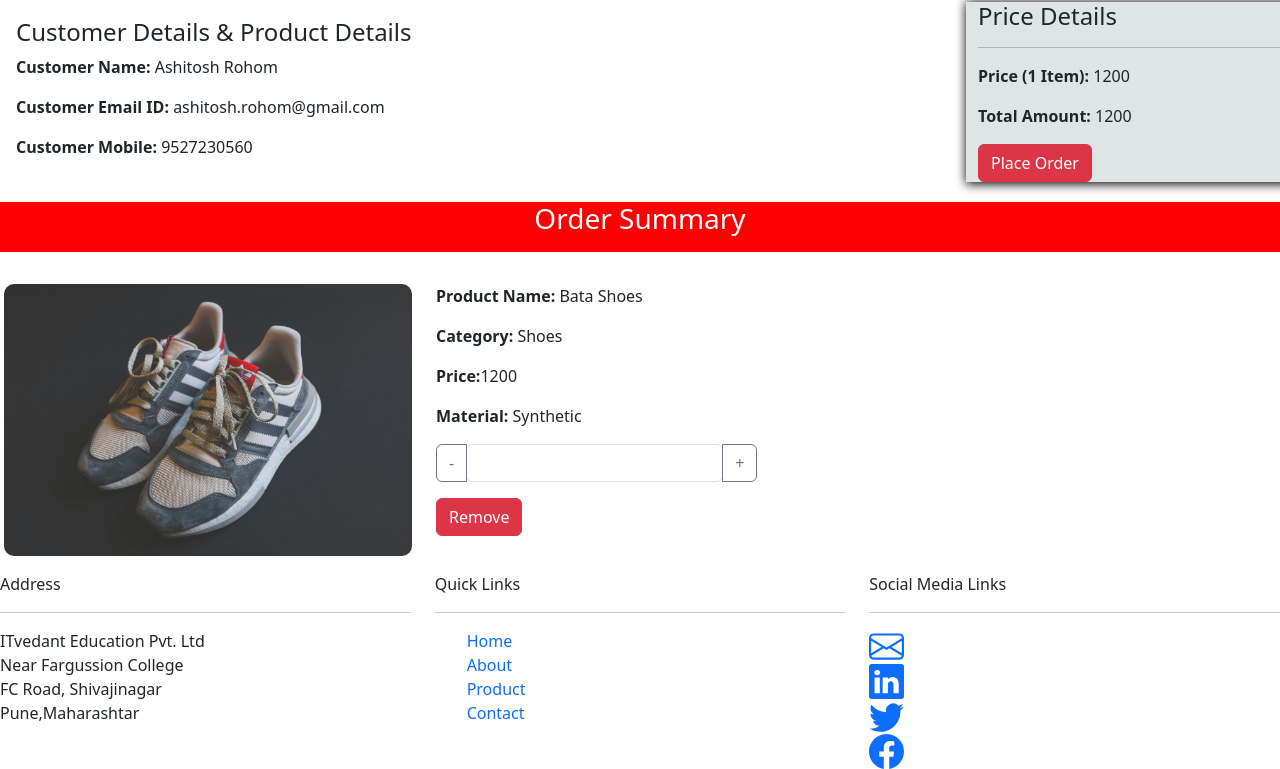
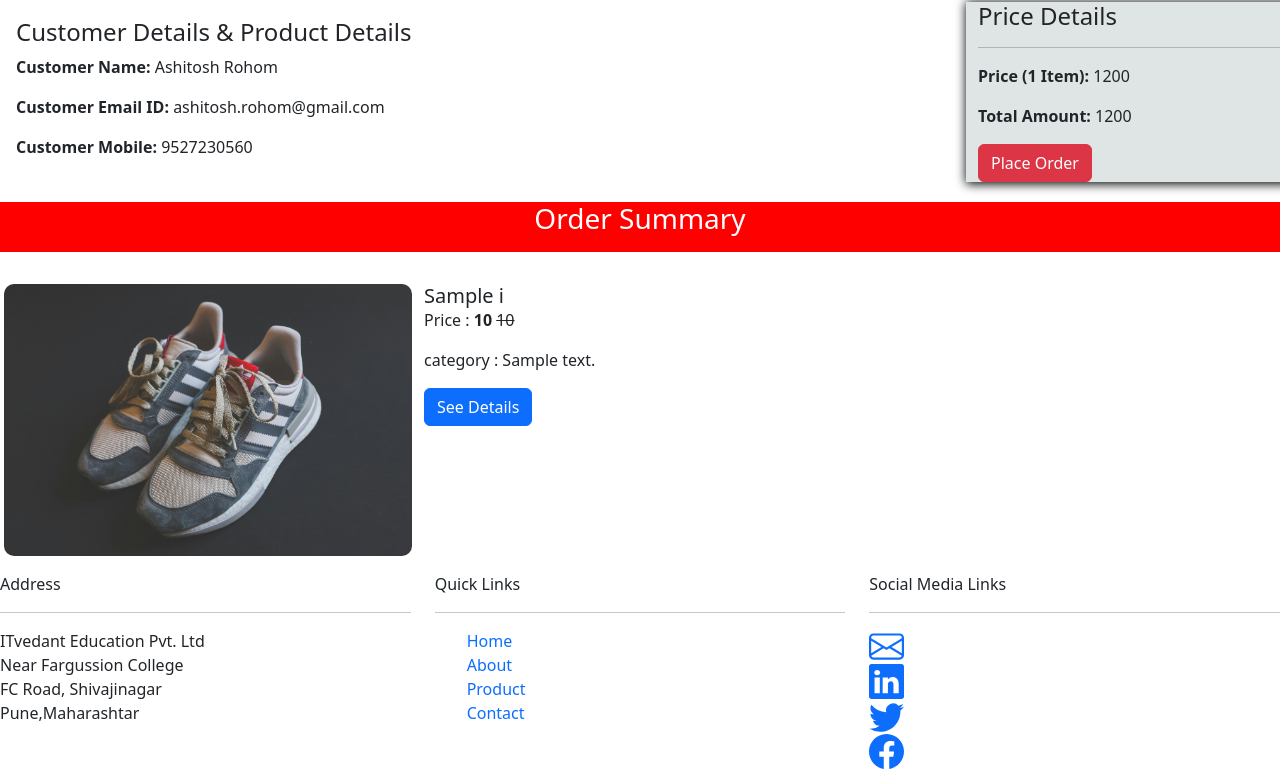
Before and after one commit to ashurohom/E-Commerce-Website, a Django app: template ecom/template/cart.html in a window 1280 px wide. Shown: the part 126-895 px from the top of the page. Run offline with Django 5.2, Linux system fonts and the light colour scheme; the template is opened without the code that fills it: most values are stand-ins (such as "Sample title", 1, 10 or a date in 2020); some libraries are stand-ins or nearby versions.

Commit message:
update view cart

```diff
--- a/ecom/template/cart.html
+++ b/ecom/template/cart.html
@@ -52,7 +52,7 @@
             <img src="{%static 'Image/bata.jpg'%}" class="card-img-top" alt="...">
           </div>
 
-          <div class="col-md-8">
+          {% comment %} <div class="col-md-8">
             <p><strong>Product Name:</strong> Bata Shoes</p>
             <p><strong>Category:</strong> Shoes</p>
             <p><strong>Price:</strong>1200</p>
@@ -67,7 +67,37 @@
           </div>
             <a href="" class="anchor"><button class="btn btn-danger">Remove</button></a>
 
+          </div> {% endcomment %}
+
+
+
+          <div class="col-md-8 card-body">
+            <h5 class="card-title">{{i.pname}}</h5>
+
+          {% if i.category == 1 %}
+              <p class="card-text">category : <strong>Shoes</strong></p>
+
+          {% elif i.category == 2%}
+            <p class="card-text">category : <strong>Mobile</strong></p>
+
+          {% elif i.category == 3%}
+            <p class="card-text">category : <strong>Clothes</strong></p>
+
+            {% elif i.category == 4%}
+            <p class="card-text">category : <strong>Watch</strong></p>
+
+            {% endif %}
+
+            <p class="card-text">Price : <strong>{{i.offer_price}}</strong>&nbsp;<del>{{i.price}}</del></p>
+            <p class="card-text">category : {{i.description}}</p>
+
+            {% comment %} <a href="/product_details.html" class="btn btn-primary">See Details</a> {% endcomment %}
+            <a href="/product_details/{{i.id}}/" class="btn btn-primary">See Details</a>
           </div>
+
+
+
+
         </div>
       </div>
 </div>
```
